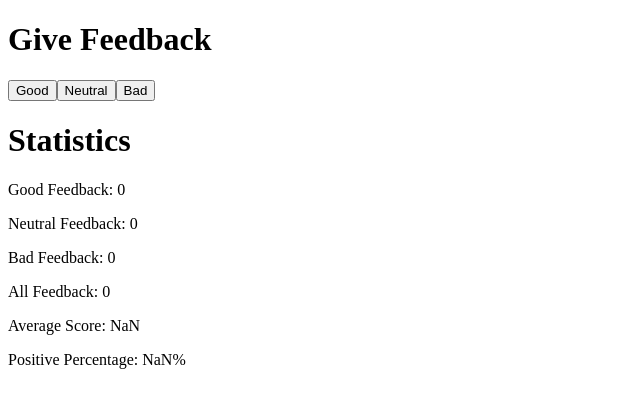
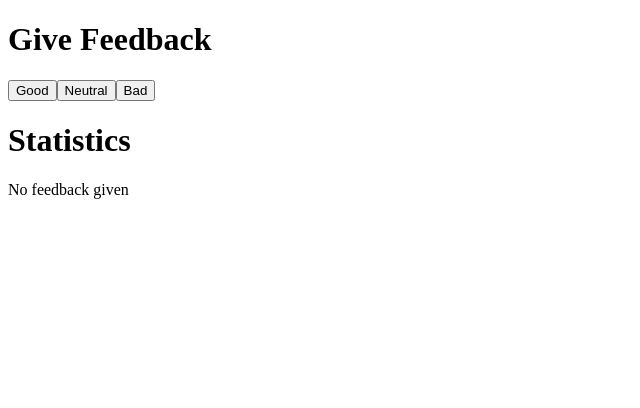
Before and after one commit to Darksang/FullStackOpenExercises, a React (Create React App) app in the folder part1/unicafe/: page / in a window 1280 px wide. Shown: the top 408 px of the page, without its empty margins (0-640 px from the left). Built offline with nearby package versions, Linux system fonts and the light colour scheme.

Commit message:
Exercise 1.9

```diff
--- a/part1/unicafe/src/App.js
+++ b/part1/unicafe/src/App.js
@@ -20,6 +20,16 @@ const Statistics = ({feedback}) => {
   // (good: 1, neutral: 0, bad: -1)
   const averageScore = ((feedback.good * 1) + (feedback.neutral * 0) + (feedback.bad * -1)) / total
   const positivePercentage = (feedback.good / total) * 100
+
+  // If there's no feedback, display a message instead of stats
+  if (feedback.good == 0 && feedback.neutral == 0 && feedback.bad == 0) {
+    return (
+      <div>
+        <Header header={'Statistics'}/>
+        No feedback given
+      </div>
+    )
+  }
 
   return (
     <div>
```
